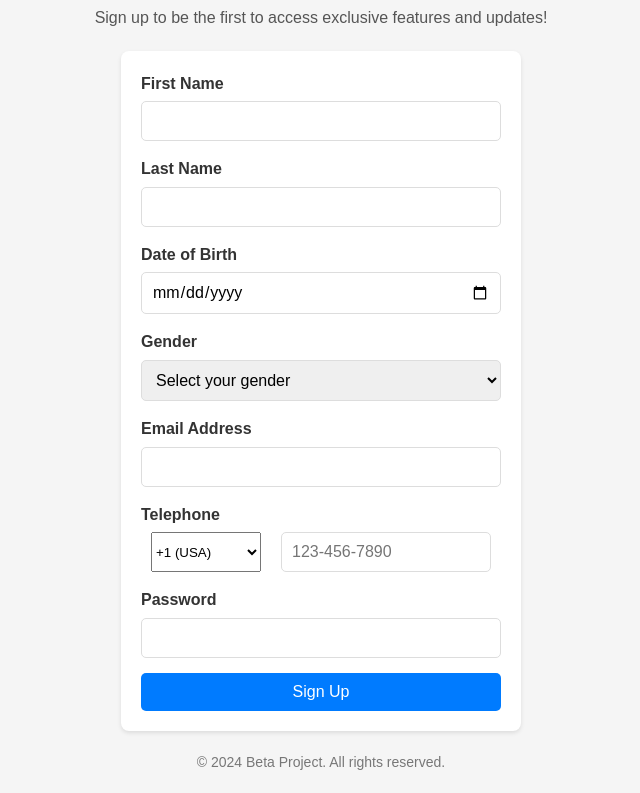
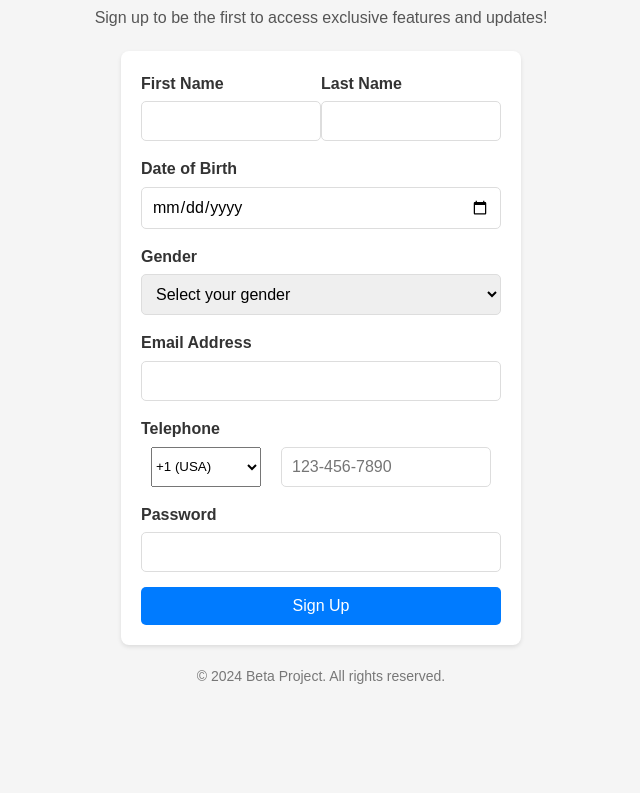
Before and after one commit to Suljaf12-itmd362/Project-1, a plain HTML site: page index.html in a window 1280 px wide. Shown: the part 69-862 px from the top of the page, without its empty margins (319-959 px from the left). After the commit the page ends 800 px from the top, so only its background shows below. Drawn offline with Linux system fonts and the light colour scheme.

Commit message:
Name Fields are flexed to coloum

```diff
--- a/index.html
+++ b/index.html
@@ -17,13 +17,15 @@
 	<main>
 		<section class="signup-form">
 			<form action="#" method="POST">
-				<div class="form-group">
+				<div class="form-group name-group">
+					<div class="first-name">
 						<label for="first-name">First Name</label>
 						<input type="text" id="first-name" name="first_name" required>
 					</div>
-				<div class="form-group">
+					<div class="last-name">
 						<label for="last-name">Last Name</label>
 						<input type="text" id="last-name" name="last_name" required>
+					</div>
 				</div>
 
 				<div class="form-group">
--- a/style.css
+++ b/style.css
@@ -84,6 +84,12 @@ footer {
     color: #777;
 }
 
+.name-group{
+    display: flex;
+    flex-direction: columns;
+    justify-content: space-around;
+}
+
 .phone-group{
     display: flex;
     flex-direction: columns;
```
Lines whose indentation alone changed are shown as unchanged.
